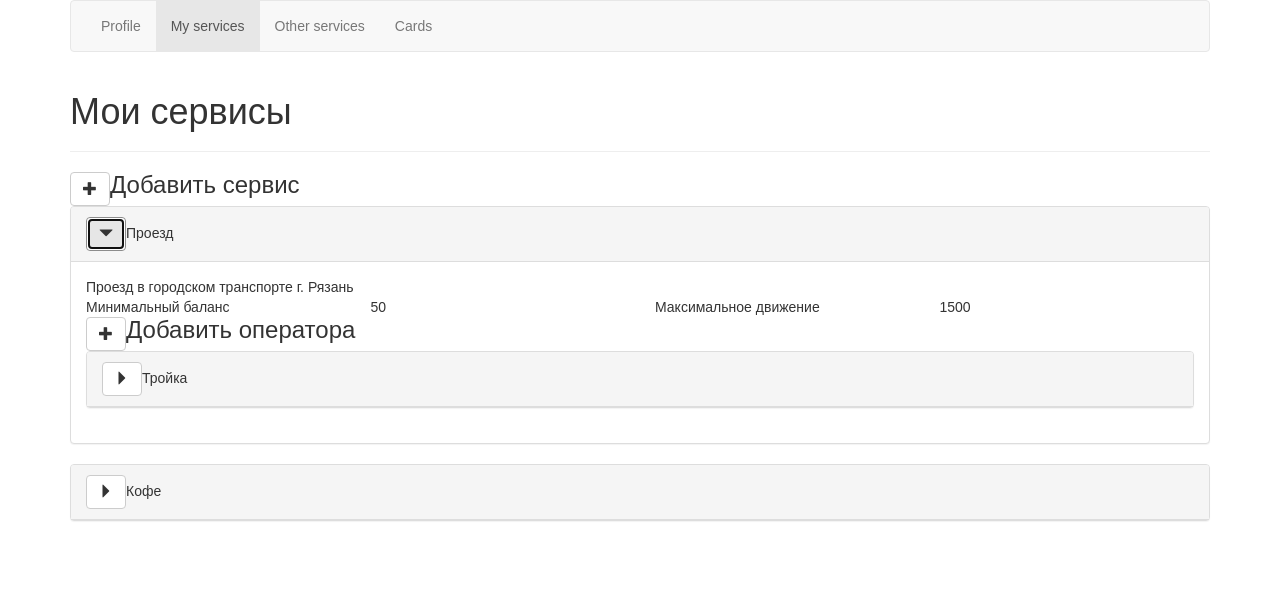
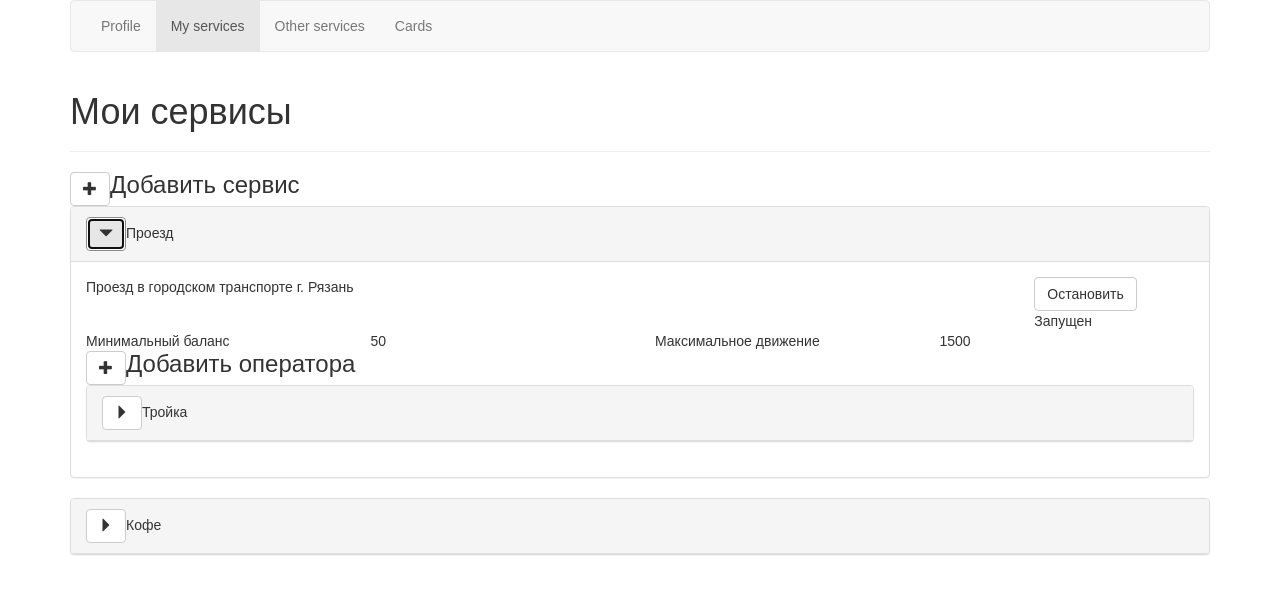
Before and after one commit to ExecutionLLC/cross_transaction_system, a React (Create React App) app in the folder frontend/: page /myservices in a window 1280 px wide. Both pictures are taken after a click on the button 106 px from the left and 233 px from the top of the page. Shown: the top 594 px of the page. Built offline with nearby package versions, Linux system fonts and the light colour scheme.

Commit message:
toggle service active: show serice activation switch

```diff
--- /dev/null
+++ b/frontend/src/Components/SwitchButton.jsx
@@ -0,0 +1,69 @@
+import React, { Component } from 'react';
+import PropTypes from 'prop-types';
+import { Button } from 'react-bootstrap';
+import Loading from './Loading';
+
+
+class SwitchButton extends Component {
+  constructor(props) {
+    super(props);
+    this.state = {
+      errorText: null,
+      isLoading: false,
+    };
+  }
+
+  onClick() {
+    const { onClick } = this.props;
+    const clickResult = onClick();
+    this.setState({
+      isLoading: true,
+    });
+    clickResult
+      .then(() => {
+        this.setState({
+          isLoading: false,
+          errorText: null,
+        });
+      })
+      .catch((errorText) => {
+        this.setState({
+          isLoading: false,
+          errorText,
+        });
+      });
+  }
+
+  render() {
+    const {
+      isActive,
+      activeButtonText, inactiveButtonText,
+      activeStatusText, inactiveStatusText,
+    } = this.props;
+    const { isLoading, errorText } = this.state;
+    return (
+      <div>
+        <Button
+          onClick={() => this.onClick()}
+          disabled={isLoading}
+        >
+          {isActive ? activeButtonText : inactiveButtonText}
+        </Button>
+        { isLoading && <Loading /> }
+        {errorText || (isActive ? activeStatusText : inactiveStatusText)}
+      </div>
+    );
+  }
+}
+
+SwitchButton.propTypes = {
+  isActive: PropTypes.bool.isRequired,
+  activeButtonText: PropTypes.string.isRequired,
+  inactiveButtonText: PropTypes.string.isRequired,
+  activeStatusText: PropTypes.string.isRequired,
+  inactiveStatusText: PropTypes.string.isRequired,
+  onClick: PropTypes.func.isRequired,
+};
+
+
+export default SwitchButton;
--- a/frontend/src/Views/MyServices/MyServices.jsx
+++ b/frontend/src/Views/MyServices/MyServices.jsx
@@ -8,6 +8,7 @@ import AddingServiceData from './AddingServiceData';
 import Operator from './Operator';
 import utils from '../../utils/utils';
 import AddingOperator from './AddingOperator';
+import ToggleActive from './ToggleActive';
 
 
 class MyServices extends Component {
@@ -137,6 +138,12 @@ class MyServices extends Component {
     });
   }
 
+  onToggleServiceActive(services) {
+    this.setState({
+      myServices: services,
+    });
+  }
+
   renderServiceOperators(serviceOperators, serviceId, expandedHash, changingHash, errorsHash) {
     const { operatorsHash } = this.state;
     return serviceOperators.map(
@@ -172,8 +179,15 @@ class MyServices extends Component {
     return (
       <div>
         <Row>
-          <Col sm={12}>
+          <Col sm={10}>
             {service.description}
+          </Col>
+          <Col sm={2}>
+            <ToggleActive
+              isActive={service.isActive}
+              serviceId={service._id}
+              onSwitch={services => this.onToggleServiceActive(services)}
+            />
           </Col>
         </Row>
         <Row>
--- /dev/null
+++ b/frontend/src/Views/MyServices/ToggleActive.jsx
@@ -0,0 +1,43 @@
+import React, { Component } from 'react';
+import PropTypes from 'prop-types';
+import SwitchButton from '../../Components/SwitchButton';
+import API from '../../API/API';
+
+
+class ToggleActive extends Component {
+  onClick() {
+    const { serviceId, isActive, onSwitch } = this.props;
+    return API.setServiceActive(serviceId, !isActive)
+      .then((services) => {
+        onSwitch(services);
+      })
+      .catch((error) => {
+        throw error.message;
+      });
+  }
+
+  render() {
+    const { isActive } = this.props;
+    return (
+      <div>
+        <SwitchButton
+          isActive={isActive}
+          activeButtonText="Остановить"
+          inactiveButtonText="Запустить"
+          activeStatusText="Запущен"
+          inactiveStatusText="Остановлен"
+          onClick={() => this.onClick()}
+        />
+      </div>
+    );
+  }
+}
+
+ToggleActive.propTypes = {
+  isActive: PropTypes.bool.isRequired,
+  serviceId: PropTypes.string.isRequired,
+  onSwitch: PropTypes.func.isRequired,
+};
+
+
+export default ToggleActive;
```
